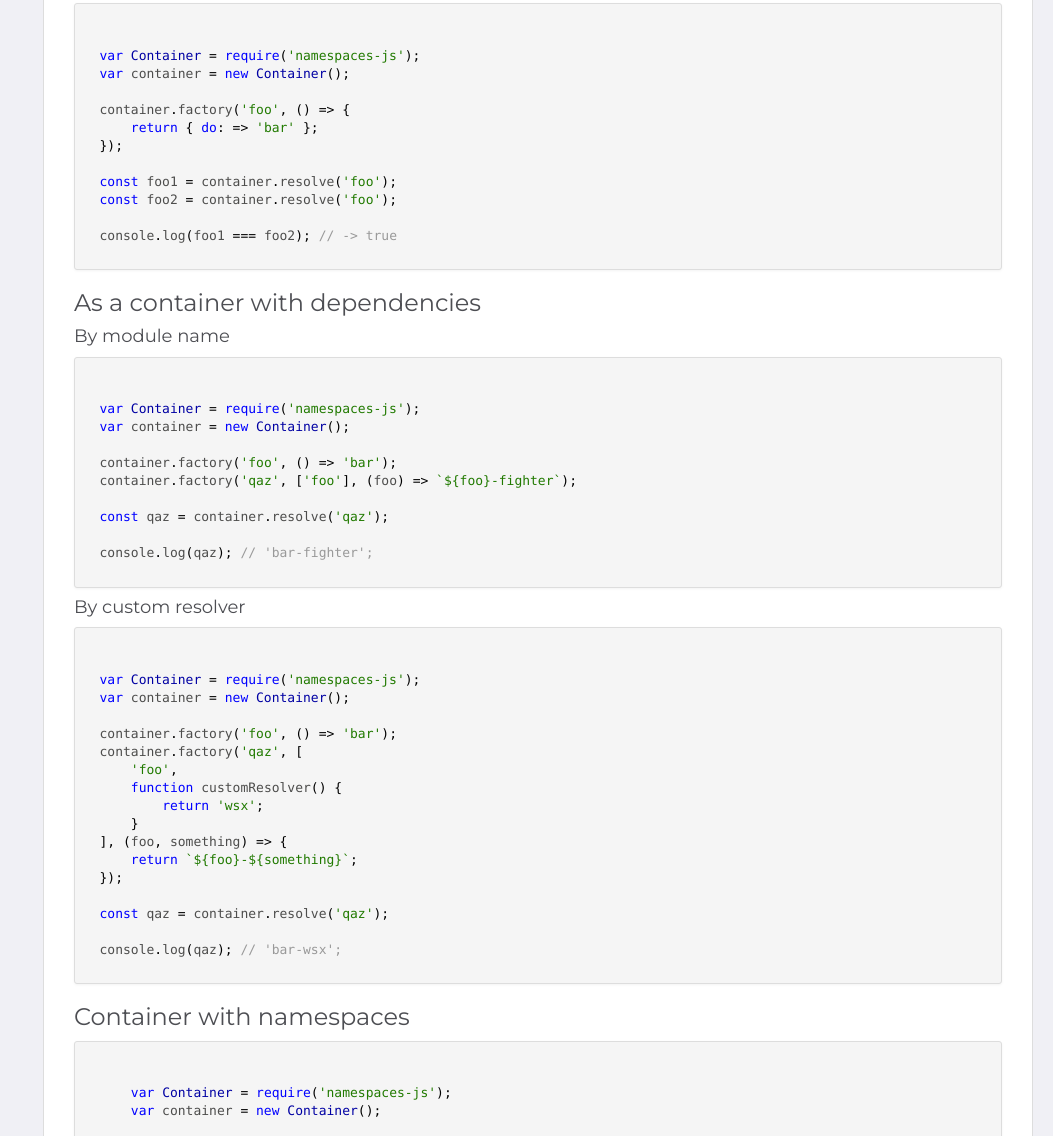
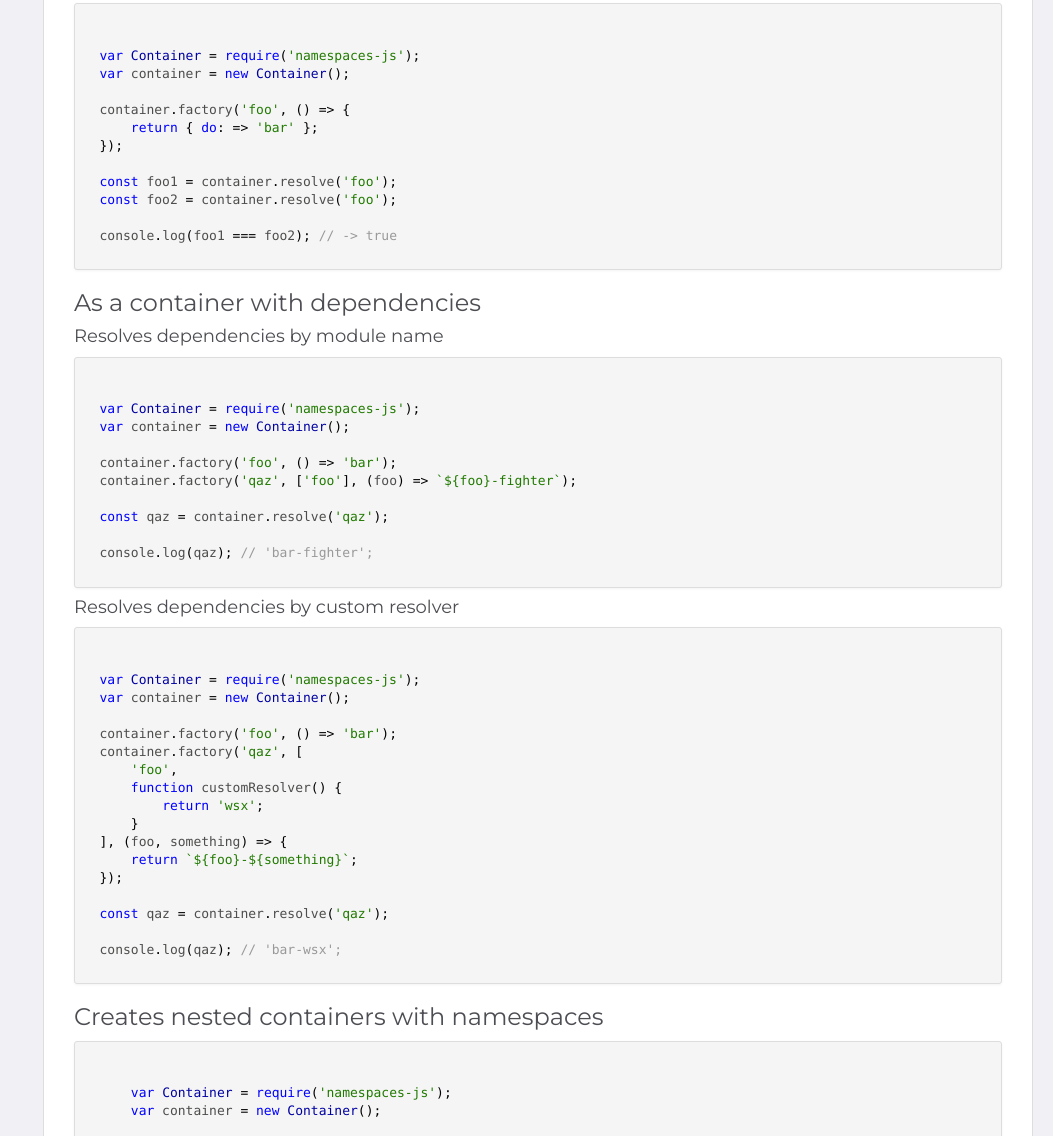
Before and after one commit to ziflex/namespaces, a plain HTML site: page index.html in a window 1280 px wide. Shown: the part 1711-2847 px from the top of the page, without its empty margins (227-1280 px from the left). Drawn offline with nearby package versions, Linux system fonts and the light colour scheme.

Commit message:
Updated README

```diff
--- a/index.html
+++ b/index.html
@@ -86,7 +86,7 @@ container.factory('foo', () => {
 const foo1 = container.resolve('foo');
 const foo2 = container.resolve('foo');
 
-console.log(foo1 === foo2); // -> true</code></pre><h3>As a container with dependencies</h3><h4>By module name</h4><pre class="prettyprint source lang-javascript"><code>
+console.log(foo1 === foo2); // -> true</code></pre><h3>As a container with dependencies</h3><h4>Resolves dependencies by module name</h4><pre class="prettyprint source lang-javascript"><code>
 var Container = require('namespaces-js');
 var container = new Container();
 
@@ -95,7 +95,7 @@ container.factory('qaz', ['foo'], (foo) => `${foo}-fighter`);
 
 const qaz = container.resolve('qaz');
 
-console.log(qaz); // 'bar-fighter';</code></pre><h4>By custom resolver</h4><pre class="prettyprint source lang-javascript"><code>
+console.log(qaz); // 'bar-fighter';</code></pre><h4>Resolves dependencies by custom resolver</h4><pre class="prettyprint source lang-javascript"><code>
 var Container = require('namespaces-js');
 var container = new Container();
 
@@ -111,7 +111,7 @@ container.factory('qaz', [
 
 const qaz = container.resolve('qaz');
 
-console.log(qaz); // 'bar-wsx';</code></pre><h3>Container with namespaces</h3><pre class="prettyprint source lang-javascript"><code>
+console.log(qaz); // 'bar-wsx';</code></pre><h3>Creates nested containers with namespaces</h3><pre class="prettyprint source lang-javascript"><code>
     var Container = require('namespaces-js');
     var container = new Container();
 
@@ -162,7 +162,7 @@ Each function-node of the tree recieves a module name and returns a full path of
 <br class="clear">
 
 <footer>
-    Documentation generated by <a href="https://github.com/jsdoc3/jsdoc">JSDoc 3.4.3</a> on Thu Nov 17 2016 23:09:51 GMT-0500 (EST) using the LOKE theme.
+    Documentation generated by <a href="https://github.com/jsdoc3/jsdoc">JSDoc 3.4.3</a> on Thu Nov 17 2016 23:14:19 GMT-0500 (EST) using the LOKE theme.
 </footer>
 
 <script>prettyPrint();</script>
```
Also changed, not shown: Container.html (+1 -1 lines), Module.html (+1 -1 lines), Namespace.html (+1 -1 lines), Resolver.html (+1 -1 lines), Storage.html (+1 -1 lines), index.js.html (+1 -1 lines), module.js.html (+1 -1 lines), namespace.js.html (+1 -1 lines), resolver.js.html (+1 -1 lines), storage.js.html (+1 -1 lines).
